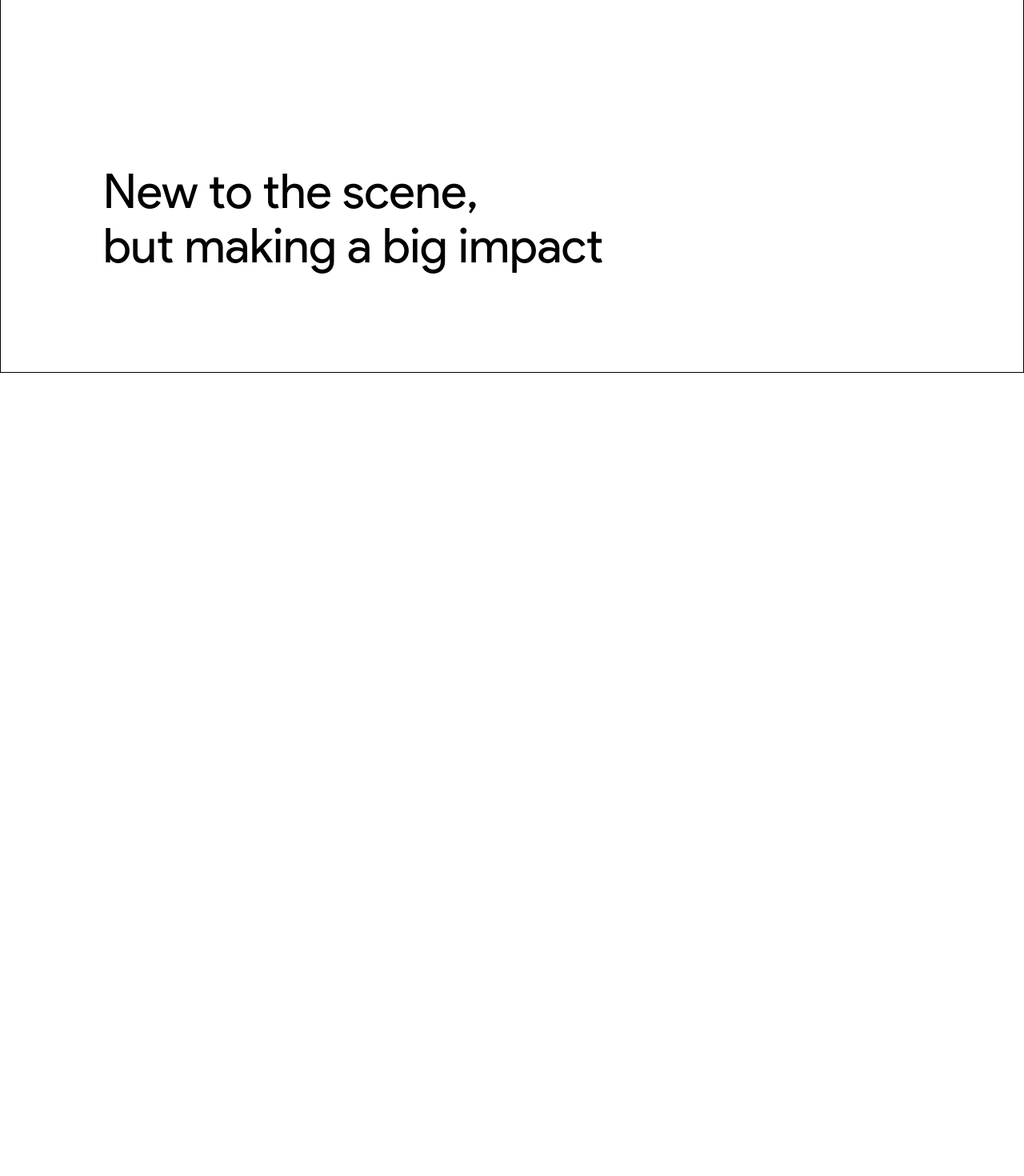
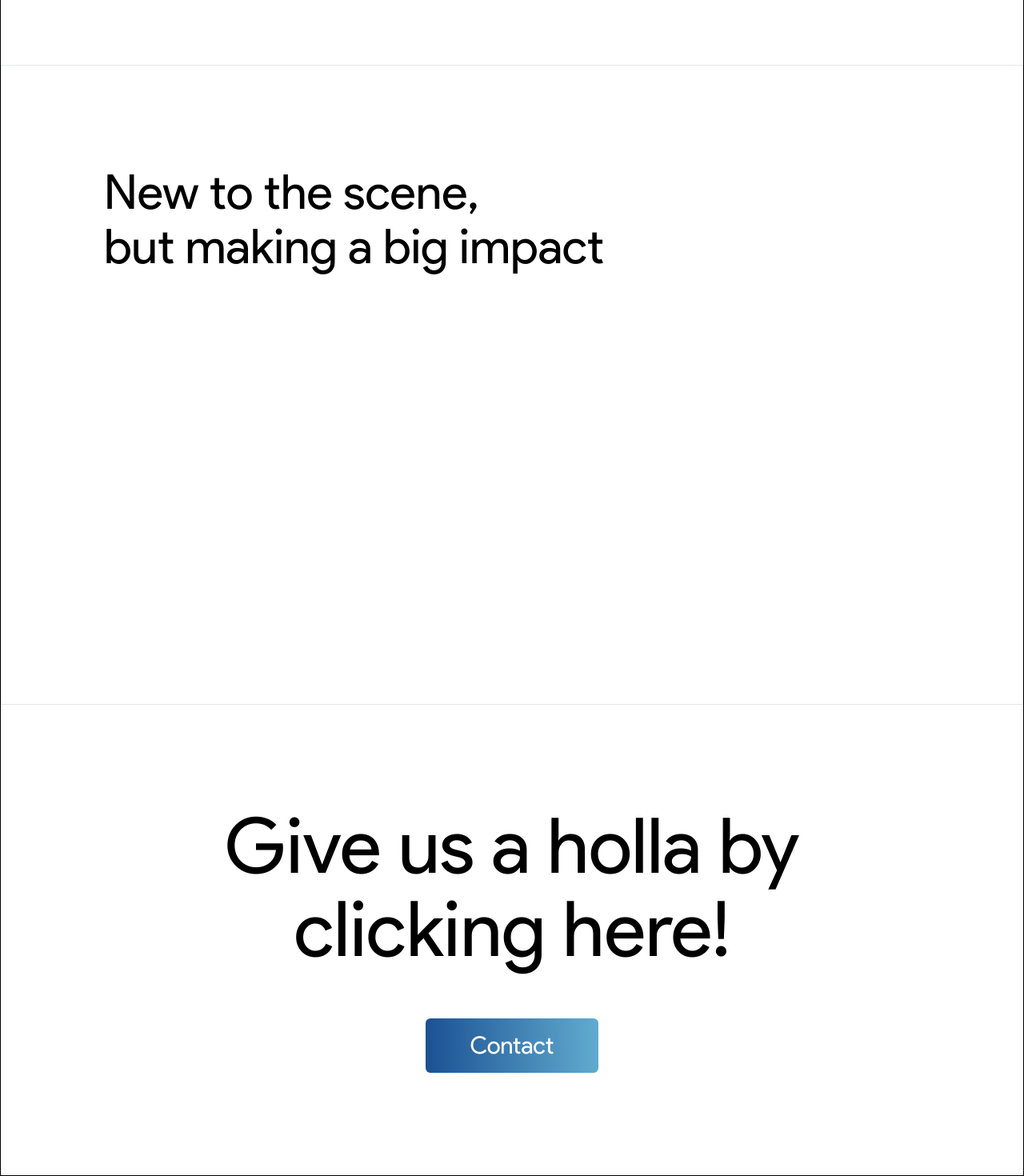
Before and after one commit to ManupaDev/curve, a Next.js app: page / in a window 1280 px wide. Shown: the part 814-2284 px from the top of the page at 80% size. Before the commit the page ends 1280 px from the top, so only its background shows below. Built offline with nearby package versions, Linux system fonts and the light colour scheme.

Commit message:
setup contact-cta section

```diff
--- /dev/null
+++ b/app/components/contact-cta.tsx
@@ -0,0 +1,15 @@
+import Link from "next/link";
+
+function Contact() {
+  return (
+    <div className="lg:px-32 lg:py-32 flex flex-col items-center">
+      <div className="flex flex-col items-center">
+        <h1 className="font-sans text-8xl text-center">Give us a holla by</h1>
+        <h1 className="font-sans text-8xl text-center mt-2">clicking here!</h1>
+      </div>
+      <Link href={'/contact-us'} className="text-3xl px-14 py-4  mt-16 bg-gradient-1 rounded-md text-white">Contact</Link>
+    </div>
+  );
+}
+
+export default Contact;
--- a/app/components/showcase.tsx
+++ b/app/components/showcase.tsx
@@ -1,6 +1,6 @@
 function Showcase() {
   return (
-    <div className="lg:px-32 lg:py-32">
+    <div className="lg:px-32 lg:py-32 border borde-black min-h-screen">
       <div>
         <h1 className="text-6xl font-sans">New to the scene,</h1>
         <h1 className="text-6xl font-sans mt-2">but making a big impact</h1>
--- a/app/globals.css
+++ b/app/globals.css
@@ -49,5 +49,8 @@
   -webkit-background-clip: text;
   -webkit-text-fill-color: transparent;
   background-clip: text;
+}
 
+.bg-gradient-1{
+  background: linear-gradient(268.14deg, #65B0D2 -4.96%, #1C5294 98.44%);
 }
--- a/app/page.tsx
+++ b/app/page.tsx
@@ -1,11 +1,13 @@
 import Hero from "./components/hero";
 import Showcase from "./components/showcase";
+import Contact from "./components/contact-cta";
 
 function Home() {
   return (
     <div className="border border-black">
       <Hero />
       <Showcase/>
+      <Contact/>
     </div>
   );
 }
```
